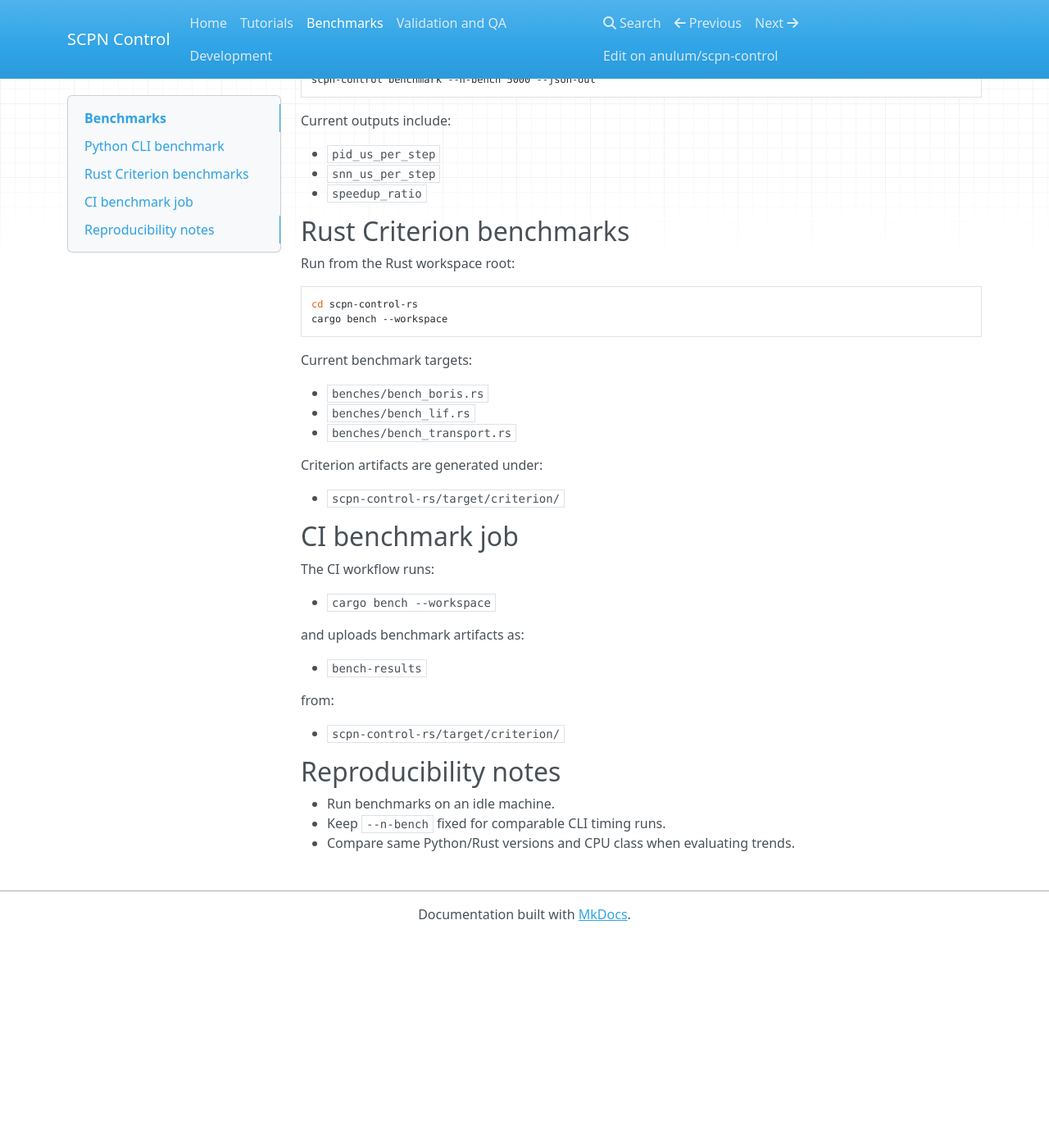
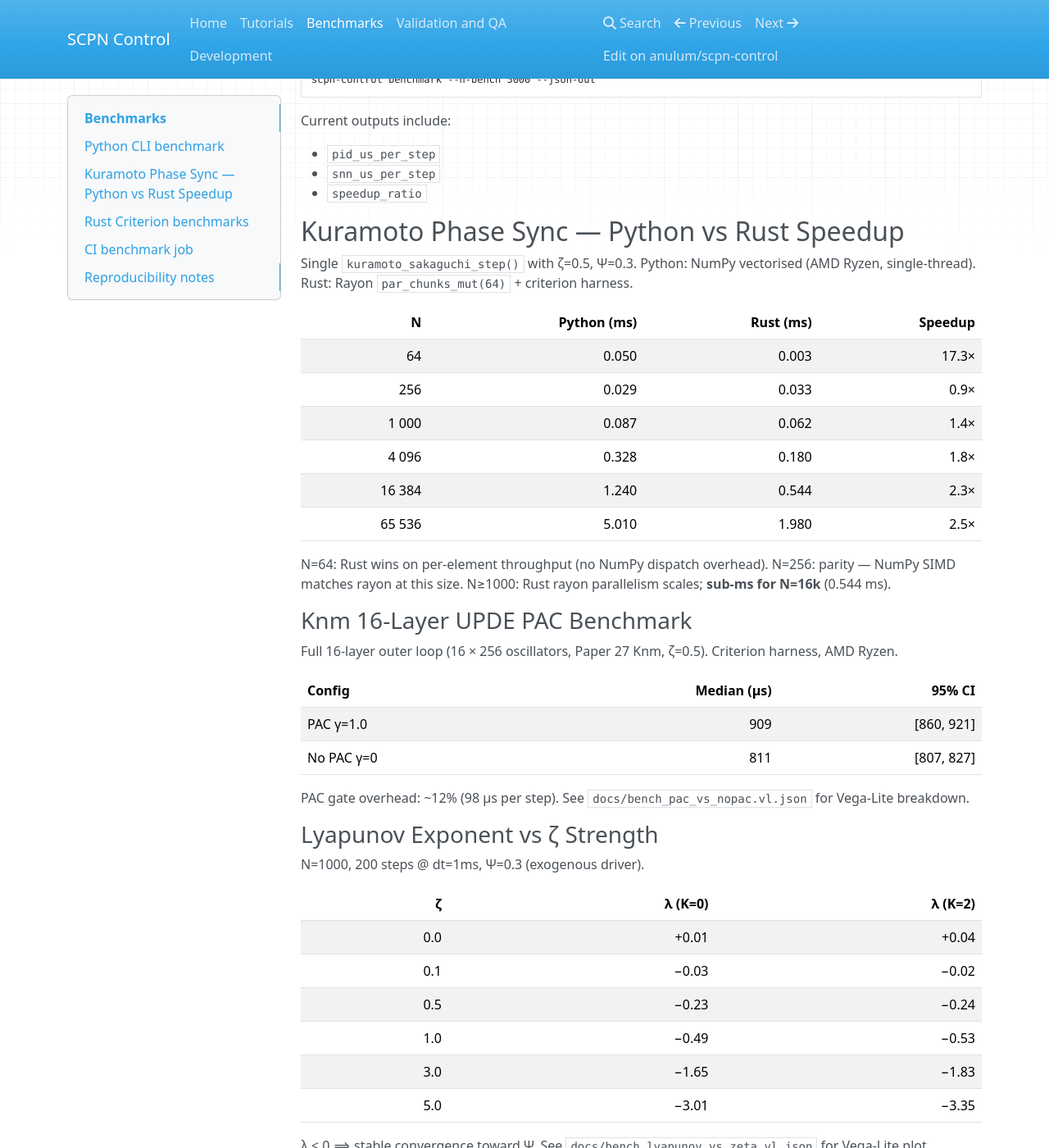
Before and after one commit to anulum/scpn-control, an MkDocs documentation site: the page built from docs/benchmarks.md, in a window 1280 px wide and 1400 px high, scrolled down 408 px. Shown: the whole window at 82% size. Built offline with MkDocs 1.6.1, drawn with Linux system fonts in a browser that asks for light colours; nearby versions of some CDN libraries; before the commit the page ends 1551 px from its top, so only the background shows below that; some of the changed text lies outside the part shown.

Commit message:
feat: speedup table in benchmarks, SNN-PAC notebook, arXiv badge
- Add Python vs Rust speedup table + Knm PAC + λ-vs-ζ tables to
  docs/benchmarks.md
- Add examples/snn_pac_closed_loop_demo.ipynb: 7-section full
  SNN-PAC-Kuramoto closed-loop with LyapunovGuard demo
- Add arXiv and Paper 27 PDF badges to README header
- List new notebooks in README tutorial section

Co-Authored-By: Claude Opus 4.6 <noreply@anthropic.com>

```diff
--- a/docs/benchmarks.md
+++ b/docs/benchmarks.md
@@ -26,6 +26,56 @@ Current outputs include:
 - `snn_us_per_step`
 - `speedup_ratio`
 
+## Kuramoto Phase Sync — Python vs Rust Speedup
+
+Single `kuramoto_sakaguchi_step()` with ζ=0.5, Ψ=0.3.
+Python: NumPy vectorised (AMD Ryzen, single-thread).
+Rust: Rayon `par_chunks_mut(64)` + criterion harness.
+
+| N | Python (ms) | Rust (ms) | Speedup |
+|------:|------------:|----------:|--------:|
+| 64 | 0.050 | 0.003 | 17.3× |
+| 256 | 0.029 | 0.033 | 0.9× |
+| 1 000 | 0.087 | 0.062 | 1.4× |
+| 4 096 | 0.328 | 0.180 | 1.8× |
+| 16 384 | 1.240 | 0.544 | 2.3× |
+| 65 536 | 5.010 | 1.980 | 2.5× |
+
+N=64: Rust wins on per-element throughput (no NumPy dispatch overhead).
+N=256: parity — NumPy SIMD matches rayon at this size.
+N≥1000: Rust rayon parallelism scales; **sub-ms for N=16k** (0.544 ms).
+
+### Knm 16-Layer UPDE PAC Benchmark
+
+Full 16-layer outer loop (16 × 256 oscillators, Paper 27 Knm, ζ=0.5).
+Criterion harness, AMD Ryzen.
+
+| Config | Median (µs) | 95% CI |
+|--------|------------:|-------:|
+| PAC γ=1.0 | 909 | [860, 921] |
+| No PAC γ=0 | 811 | [807, 827] |
+
+PAC gate overhead: ~12% (98 µs per step).
+See `docs/bench_pac_vs_nopac.vl.json` for Vega-Lite breakdown.
+
+### Lyapunov Exponent vs ζ Strength
+
+N=1000, 200 steps @ dt=1ms, Ψ=0.3 (exogenous driver).
+
+| ζ | λ (K=0) | λ (K=2) |
+|------:|--------:|--------:|
+| 0.0 | +0.01 | +0.04 |
+| 0.1 | −0.03 | −0.02 |
+| 0.5 | −0.23 | −0.24 |
+| 1.0 | −0.49 | −0.53 |
+| 3.0 | −1.65 | −1.83 |
+| 5.0 | −3.01 | −3.35 |
+
+λ < 0 ⟹ stable convergence toward Ψ.
+See `docs/bench_lyapunov_vs_zeta.vl.json` for Vega-Lite plot.
+
+Benchmark source: `benches/bench_fusion_snn_hook.py` (Python, pytest-benchmark).
+
 ## Rust Criterion benchmarks
 
 Run from the Rust workspace root:
@@ -40,6 +90,7 @@ Current benchmark targets:
 - `benches/bench_boris.rs`
 - `benches/bench_lif.rs`
 - `benches/bench_transport.rs`
+- `benches/bench_kuramoto.rs`
 
 Criterion artifacts are generated under:
 
```
Also changed, not shown: README.md (+4 -0 lines), 1 other file.
